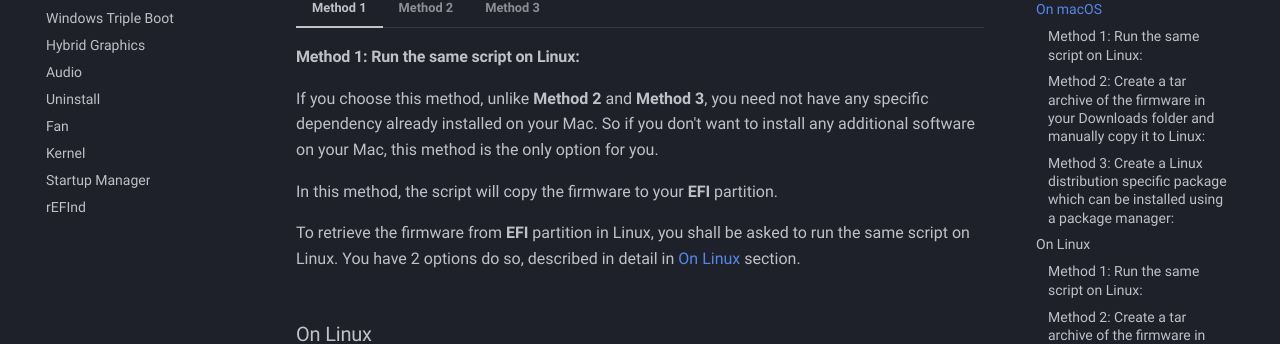
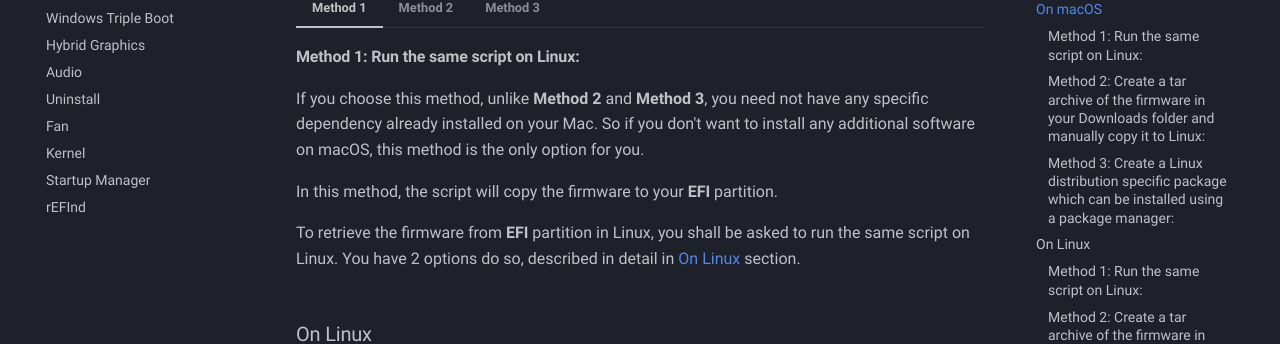
Before and after one commit to t2linux/wiki, an MkDocs documentation site: the page built from docs/guides/wifi-bluetooth.md, in a window 1280 px wide and 900 px high, scrolled down 1034 px. Shown: the part 171-515 px from the top of the window. Built offline with MkDocs 1.6.1 and Material for MkDocs 9.7.7, drawn with Linux system fonts in a browser that asks for light colours; comment, search, counter and statistics services are not loaded.

Commit message:
Update wifi-bluetooth.md

```diff
--- a/docs/guides/wifi-bluetooth.md
+++ b/docs/guides/wifi-bluetooth.md
@@ -33,7 +33,7 @@ When you run the script in macOS, it will give you to choose between 3 methods t
 === "Method 1"
     #### Method 1: Run the same script on Linux:
 
-    If you choose this method, unlike **Method 2** and **Method 3**, you need not have any specific dependency already installed on your Mac. So if you don't want to install any additional software on your Mac, this method is the only option for you.
+    If you choose this method, unlike **Method 2** and **Method 3**, you need not have any specific dependency already installed on your Mac. So if you don't want to install any additional software on macOS, this method is the only option for you.
 
     In this method, the script will copy the firmware to your **EFI** partition.
 
```
